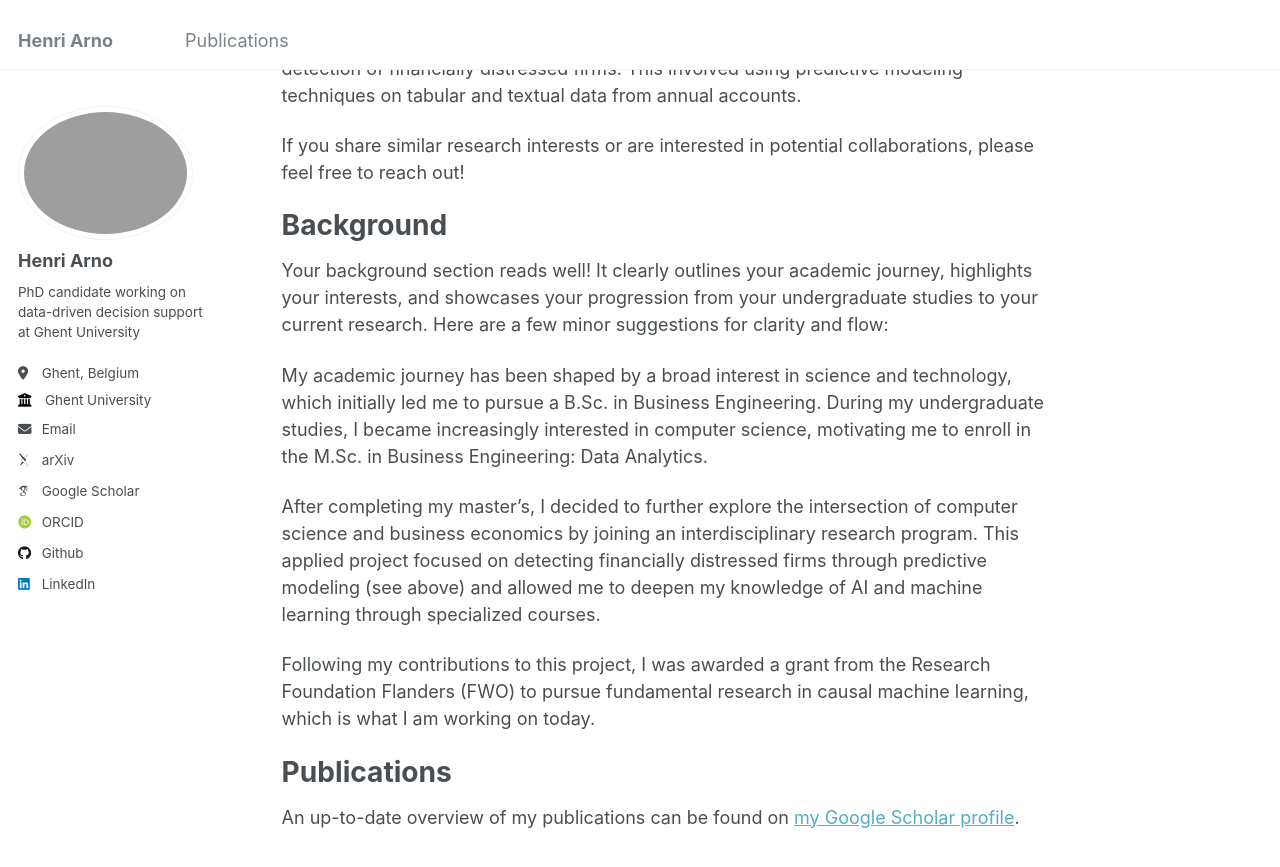
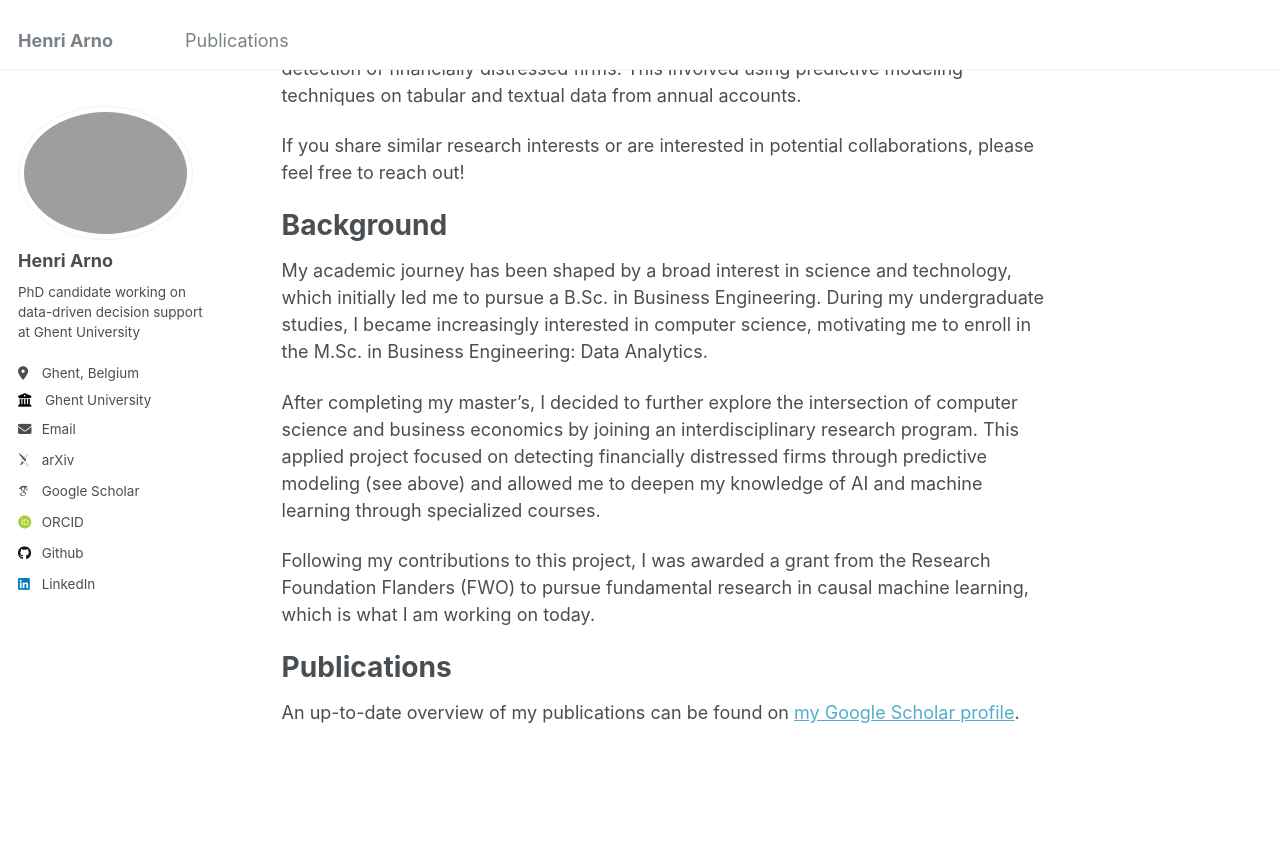
Before and after one commit to HenriArno/HenriArno.github.io, a Jekyll site: the page built from _pages/about.md, in a window 1280 px wide and 900 px high, scrolled down 306 px. Shown: the top 867 px of the window. Built offline with Jekyll 4.4.1, drawn with Linux system fonts in a browser that asks for light colours; some web fonts are replaced.

Commit message:
Update about.md

```diff
--- a/_pages/about.md
+++ b/_pages/about.md
@@ -15,9 +15,6 @@ If you share similar research interests or are interested in potential collabora
 
 Background
 ======
-
-Your background section reads well! It clearly outlines your academic journey, highlights your interests, and showcases your progression from your undergraduate studies to your current research. Here are a few minor suggestions for clarity and flow:
-
 My academic journey has been shaped by a broad interest in science and technology, which initially led me to pursue a B.Sc. in Business Engineering. During my undergraduate studies, I became increasingly interested in computer science, motivating me to enroll in the M.Sc. in Business Engineering: Data Analytics.
 
 After completing my master’s, I decided to further explore the intersection of computer science and business economics by joining an interdisciplinary research program. This applied project focused on detecting financially distressed firms through predictive modeling (see above) and allowed me to deepen my knowledge of AI and machine learning through specialized courses.
```
